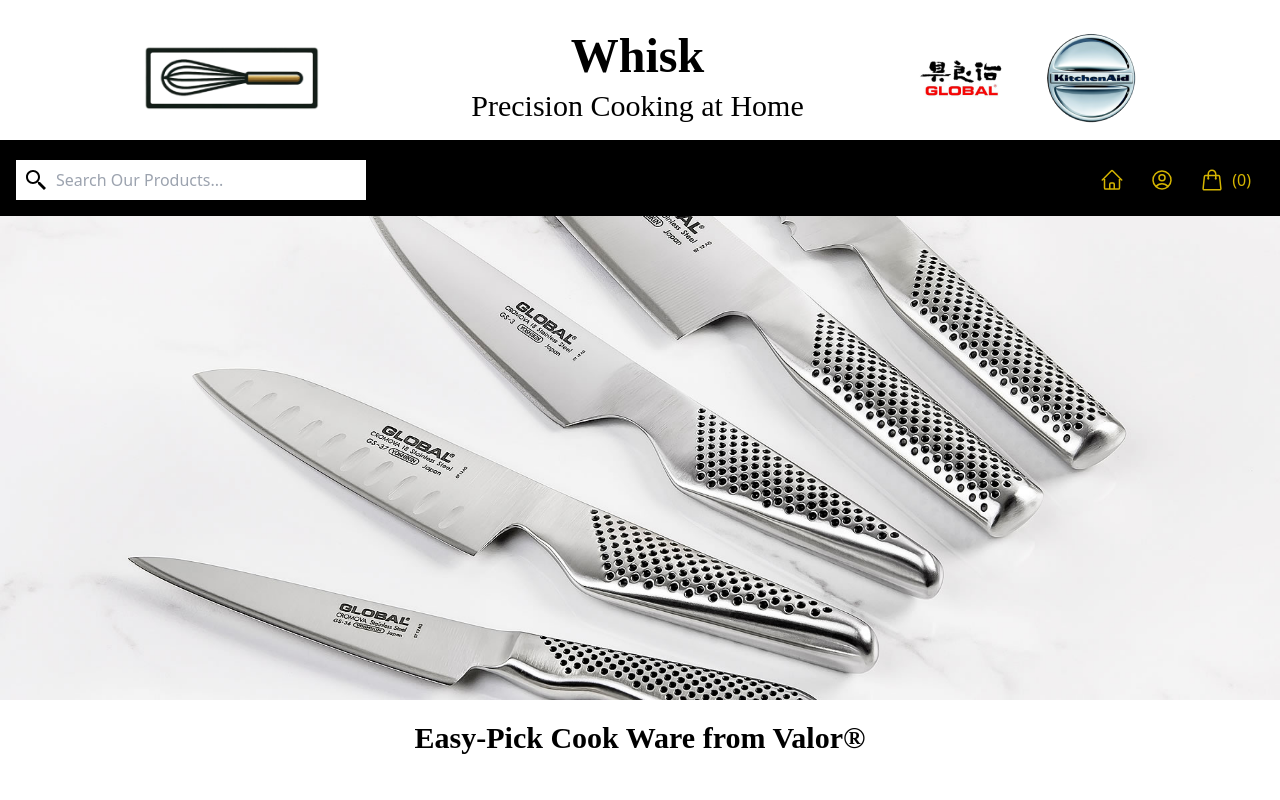
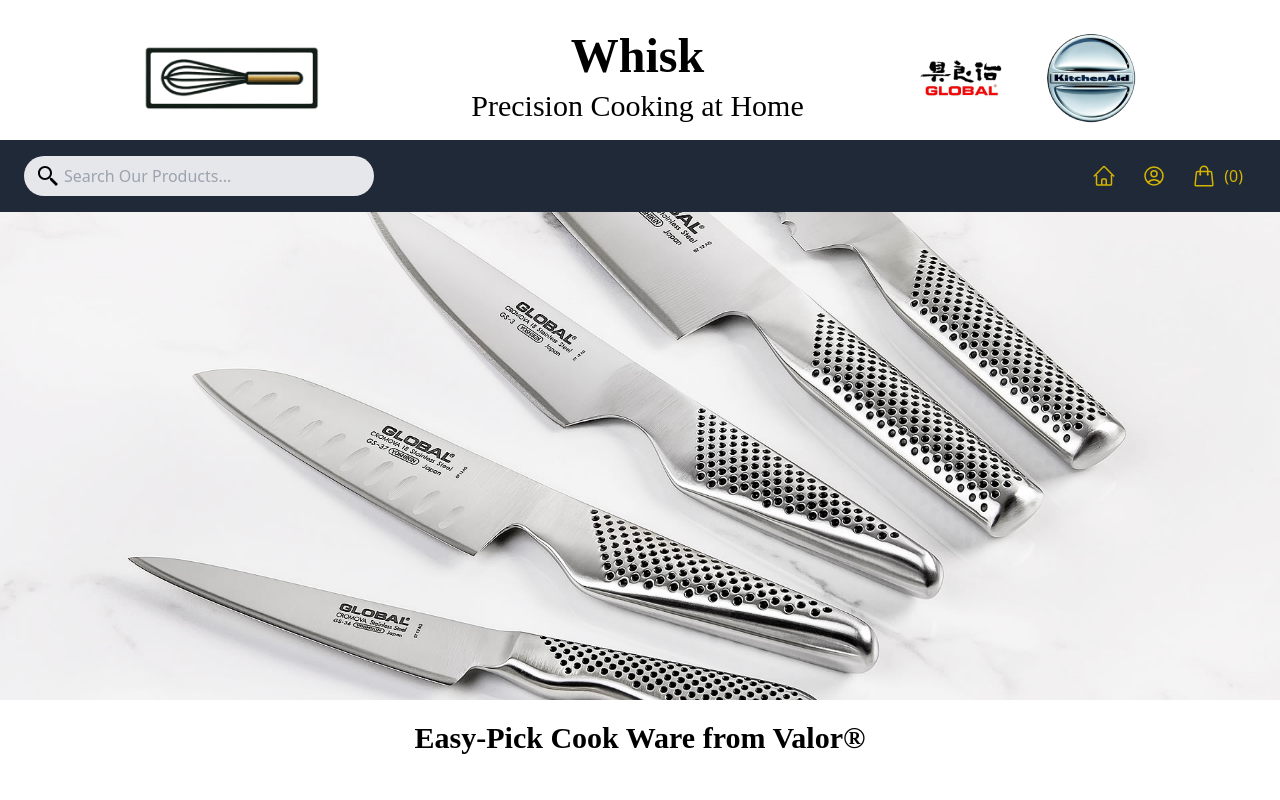
Before and after one commit to jamescorriveau/Whisk-Culinary, a React (Vite) app: page / in a window 1280 px wide. Shown: the top 800 px of the page. Built offline with nearby package versions, Linux system fonts and the light colour scheme; grey boxes are pictures that could not be loaded.

Commit message:
added click to close for Profile icon/dropdown

```diff
--- a/src/components/Header.jsx
+++ b/src/components/Header.jsx
@@ -61,7 +61,11 @@ function Header() {
   };
 
   const handleClickOutside = (event) => {
-    if (dropdownRef.current && !dropdownRef.current.contains(event.target)) {
+    if (
+      dropdownRef.current &&
+      !dropdownRef.current.contains(event.target) &&
+      event.target.closest(".header-button") === null
+    ) {
       setShowDropdown(false);
     }
   };
@@ -84,14 +88,14 @@ function Header() {
   );
 
   return (
-    <header className="header-custom">
+    <header className="header-custom bg-gray-800 text-white py-4 px-6 flex justify-between items-center">
       <form onSubmit={handleSearchSubmit} className="inline relative">
         <input
           type="text"
           placeholder="Search Our Products..."
           value={localSearchQuery}
           onChange={handleSearchChange}
-          className="py-2 pl-10 pr-2 text-black outline-none"
+          className="py-2 pl-10 pr-2 text-black outline-none bg-gray-200 rounded-full"
           style={{ width: "350px" }}
         />
         <svg
@@ -101,7 +105,7 @@ function Header() {
           width="24"
           height="24"
           viewBox="0 0 24 24"
-          className="absolute left-2 top-1/2 transform -translate-y-1/2 text-gray-400"
+          className="absolute left-3 top-1/2 transform -translate-y-1/2 text-gray-500"
         >
           <path d="M 9 2 C 5.1458514 2 2 5.1458514 2 9 C 2 12.854149 5.1458514 16 9 16 C 10.747998 16 12.345009 15.348024 13.574219 14.28125 L 14 14.707031 L 14 16 L 20 22 L 22 20 L 16 14 L 14.707031 14 L 14.28125 13.574219 C 15.348024 12.345009 16 10.747998 16 9 C 16 5.1458514 12.854149 2 9 2 z M 9 4 C 11.773268 4 14 6.2267316 14 9 C 14 11.773268 11.773268 14 9 14 C 6.2267316 14 4 11.773268 4 9 C 4 6.2267316 6.2267316 4 9 4 z"></path>
         </svg>
```
